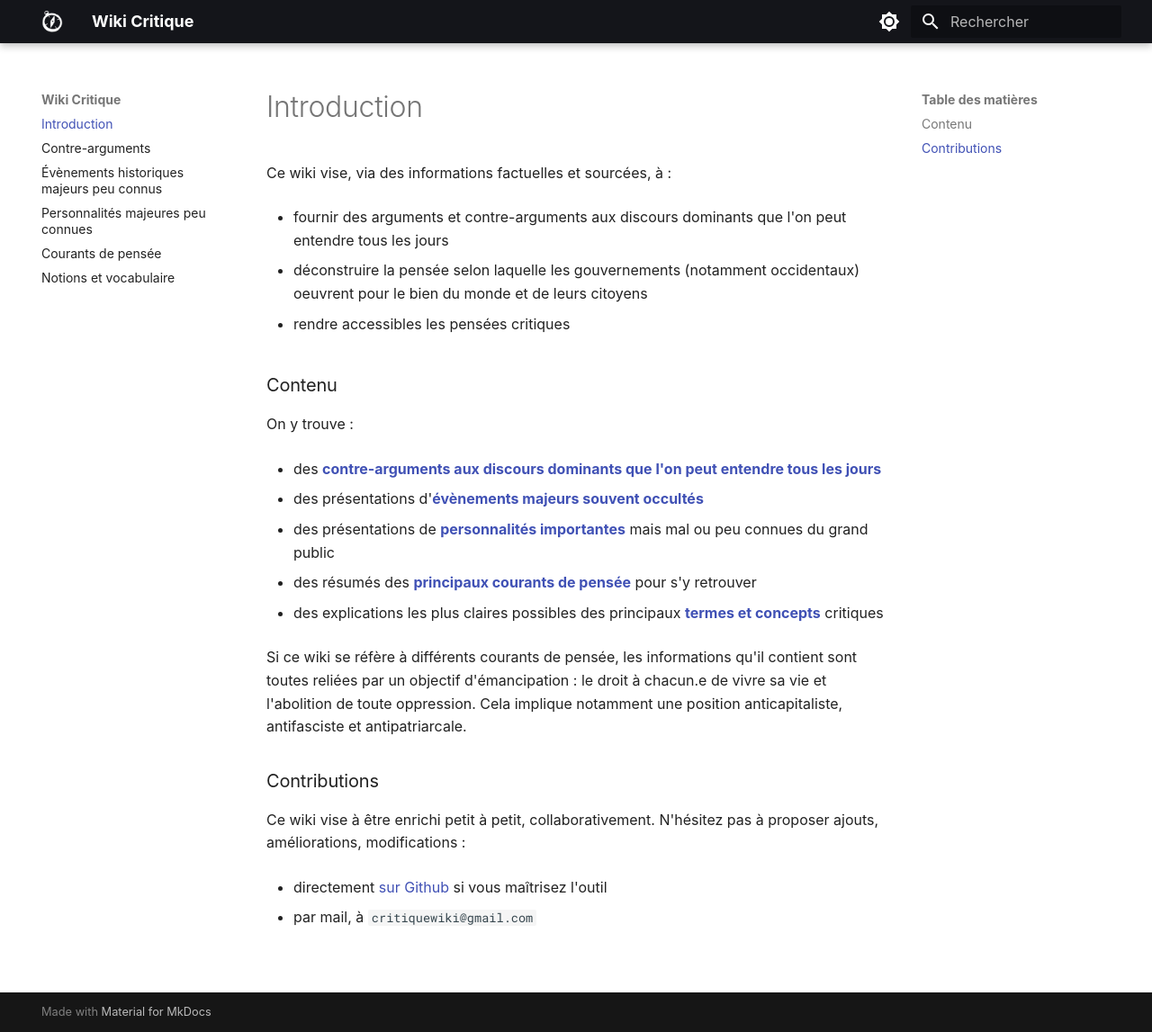
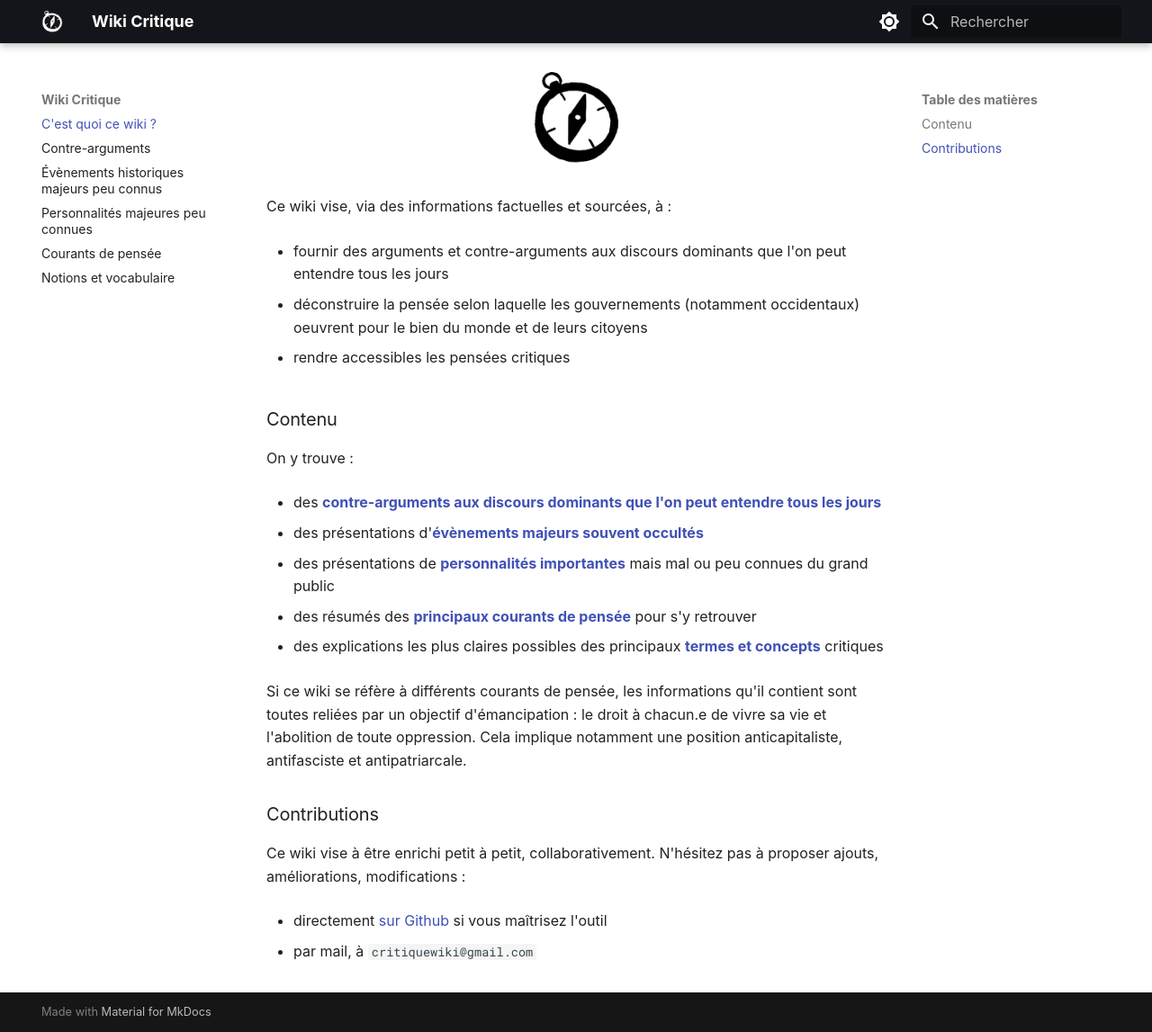
Before and after one commit to wikicritique/wikicritique.github.io, an MkDocs documentation site: the page built from docs/index.md, in a window 1280 px wide and 1147 px high. Shown: the whole window at 90% size. Built offline with MkDocs 1.6.1 and Material for MkDocs 9.7.7, drawn with Linux system fonts in a browser that asks for light colours; some web fonts are replaced.

Commit message:
add logo

```diff
--- a/docs/index.md
+++ b/docs/index.md
@@ -1,4 +1,11 @@
-# Introduction
+<style>
+  .md-typeset h1,
+  .md-content__button {
+    display: none;
+  }
+</style>
+
+![](img/boussole_noire.png){: style="display: block;margin-left: auto;margin-right: auto;width: 15%; margin-bottom: 5%;margin-top: -5%;"}
 
 Ce wiki vise, via des informations factuelles et sourcées, à :
 
--- a/mkdocs.yml
+++ b/mkdocs.yml
@@ -47,7 +47,7 @@ plugins:
     - macros
 
 nav:
-  - Introduction: index.md
+  - C'est quoi ce wiki ?: index.md
   - Contre-arguments: contre_arguments.md
   - Évènements historiques majeurs peu connus: evenements.md
   - Personnalités majeures peu connues: personnalites.md
```
